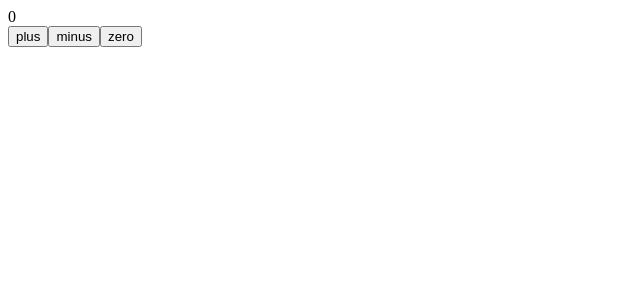
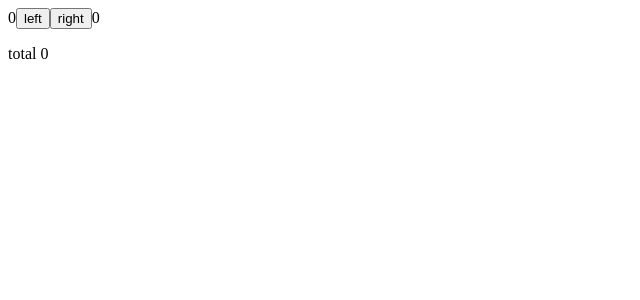
Before and after one commit to frannzg/curso_fullstackopen, a React (Vite) app in the folder part1/: page / in a window 1280 px wide. Shown: the top 300 px of the page, without its empty margins (0-640 px from the left). Built offline with nearby package versions, Linux system fonts and the light colour scheme.

Commit message:
Tutorial useState left right

```diff
--- a/part1/src/App.jsx
+++ b/part1/src/App.jsx
@@ -1,34 +1,37 @@
 import { useState } from 'react'
 
-const Display = ({ counter }) => <div>{counter}</div>
-
-const Button = ({ onClick, text }) => <button onClick={onClick}>{text}</button>
 
 const App = () => {
-  const [counter, setCounter] = useState(0)
-    console.log('rendering with counter value', counter)
+  const [left, setLeft] = useState(0)
+  const [right, setRight] = useState(0)
+  const [allClicks, setAll] = useState([])
+    const [total, setTotal] = useState(0)
 
-  const increaseByOne = () => {
-    console.log('increasing, value before', counter)
-    setCounter(counter + 1)
+
+  const handleLeftClick = () => {
+    setAll(allClicks.concat('L'))
+    const updatedLeft = left + 1
+    setLeft(updatedLeft)
+    setTotal(updatedLeft + right)
   }
 
-  const decreaseByOne = () => {
-    console.log('decreasing, value before', counter)
-    setCounter(counter - 1)
-  }
 
-  const setToZero = () => {
-    console.log('resetting to zero, value before', counter)
-    setCounter(0)
+  const handleRightClick = () => {
+    setAll(allClicks.concat('R'))
+    const updatedRight = right + 1
+    setRight(updatedRight)
+    setTotal(updatedRight + left)
   }
 
   return (
     <div>
-      <Display counter={counter} />
-      <Button onClick={increaseByOne} text='plus'/>
-      <Button onClick={decreaseByOne} text='minus' />
-      <Button onClick={setToZero} text='zero' />
+      {left}
+      <button onClick={handleLeftClick}>left</button>
+      <button onClick={handleRightClick}>right</button>
+      {right}
+
+      <p>{allClicks.join(' ')}</p>
+      <p>total {total}</p>
     </div>
   )
 }
```
